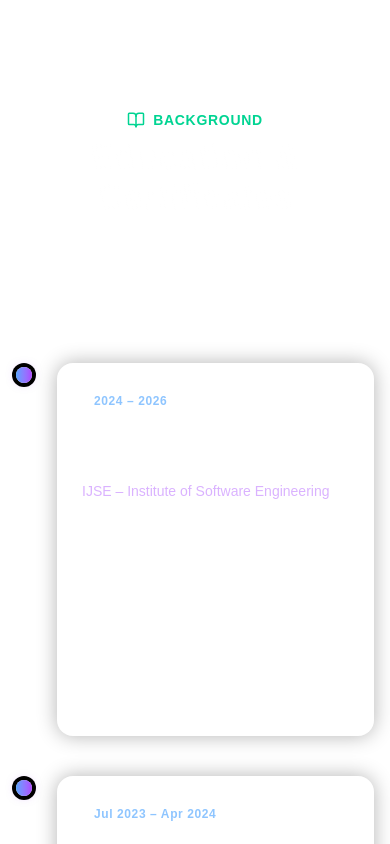
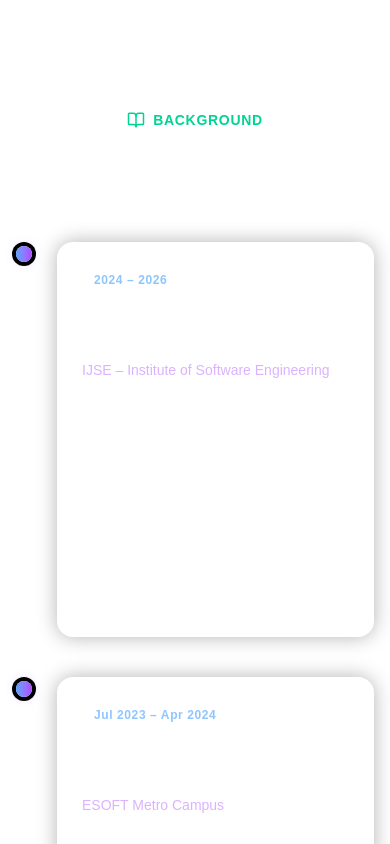
Before and after one commit to SasinduDenuwan/Sasindu-Main-Portfolio, a Next.js app: page / in a window 390 px wide. Shown: the part 4780-5624 px from the top of the page. Built offline with nearby package versions, Linux system fonts and the light colour scheme.

Commit message:
removed the certificates from the projects

```diff
--- a/src/data/index.ts
+++ b/src/data/index.ts
@@ -25,13 +25,7 @@
     description?: string;
 }
 
-export interface Certificate {
-    id: string;
-    name: string;
-    issuer: string;
-    year: string;
-    link?: string;
-}
+
 
 export interface SocialLink {
     name: string;
@@ -88,7 +82,7 @@
         institution: 'IJSE – Institute of Software Engineering',
         year: '2024 – 2026',
         description:
-            'Pursuing an intensive higher diploma with a strong focus on full-stack development. Gaining hands-on expertise in the MERN Stack, React Native, Spring Boot, TypeScript, jQuery, Bootstrap, and MySQL — covering both front-end and back-end engineering across web and mobile platforms.',
+            'Pursuing an intensive higher diploma with a strong focus on full-stack development. Gaining hands-on expertise in the MERN Stack, React Native, Spring Boot, TypeScript, Bootstrap, MongoDB, and MySQL — covering front-end, back-end engineering, and deep knowledge of API development across web and mobile platforms.',
     },
     {
         id: '2',
@@ -117,18 +111,6 @@
 ];
 
 
-// ----- Certificates -----
-export const certificates: Certificate[] = [
-    {
-        id: '1',
-        name: 'AWS Certified Developer – Associate',
-        issuer: 'Amazon Web Services',
-        year: '2023',
-        link: 'https://aws.com/verify/...',
-    },
-    // ...
-];
-
 // ----- Social Links -----
 export const socialLinks: SocialLink[] = [
     { name: 'GitHub', url: 'https://github.com/SasinduDenuwan', icon: 'github' },
--- a/src/sections/Education.tsx
+++ b/src/sections/Education.tsx
@@ -1,6 +1,6 @@
 import SectionWrapper from '@/components/SectionWrapper';
 import TimelineItem from '@/components/TimelineItem';
-import { education, certificates } from '@/data';
+import { education } from '@/data';
 import { BookOpen } from 'lucide-react';
 
 export default function Education() {
@@ -11,12 +11,10 @@
                     <BookOpen size={18} />
                     <span className="font-semibold tracking-wider uppercase text-sm">Background</span>
                 </div>
-                <h2 className="text-4xl md:text-5xl font-bold bg-gradient-to-br from-white to-white/40 bg-clip-text text-transparent text-center">Education & Certificates</h2>
+                <h2 className="text-4xl md:text-5xl font-bold bg-gradient-to-br from-white to-white/40 bg-clip-text text-transparent text-center">Education</h2>
             </div>
 
-            <div className="grid md:grid-cols-2 gap-12 max-w-5xl mx-auto">
-                <div>
-                    <h3 className="text-2xl font-semibold mb-8 text-white/80 border-b border-white/10 pb-4">Education</h3>
+            <div className="max-w-3xl mx-auto w-full">
                 <div className="ml-2">
                     {education.map((item) => (
                         <TimelineItem
@@ -29,21 +27,6 @@
                     ))}
                 </div>
             </div>
-                <div>
-                    <h3 className="text-2xl font-semibold mb-8 text-white/80 border-b border-white/10 pb-4">Certificates</h3>
-                    <div className="ml-2">
-                        {certificates.map((cert) => (
-                            <TimelineItem
-                                key={cert.id}
-                                title={cert.name}
-                                subtitle={cert.issuer}
-                                year={cert.year}
-                                link={cert.link}
-                            />
-                        ))}
-                    </div>
-                </div>
-            </div>
         </SectionWrapper>
     );
 }
```
Lines whose indentation alone changed are shown as unchanged.
